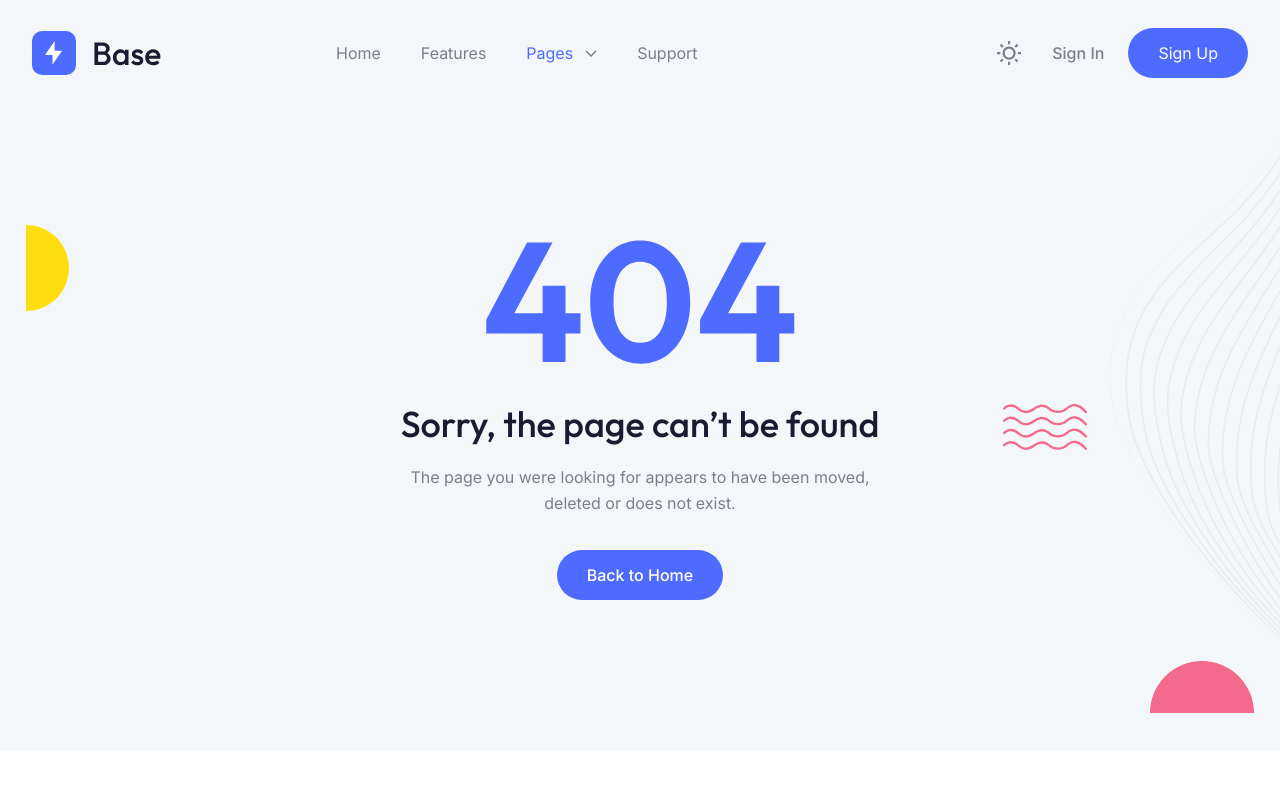
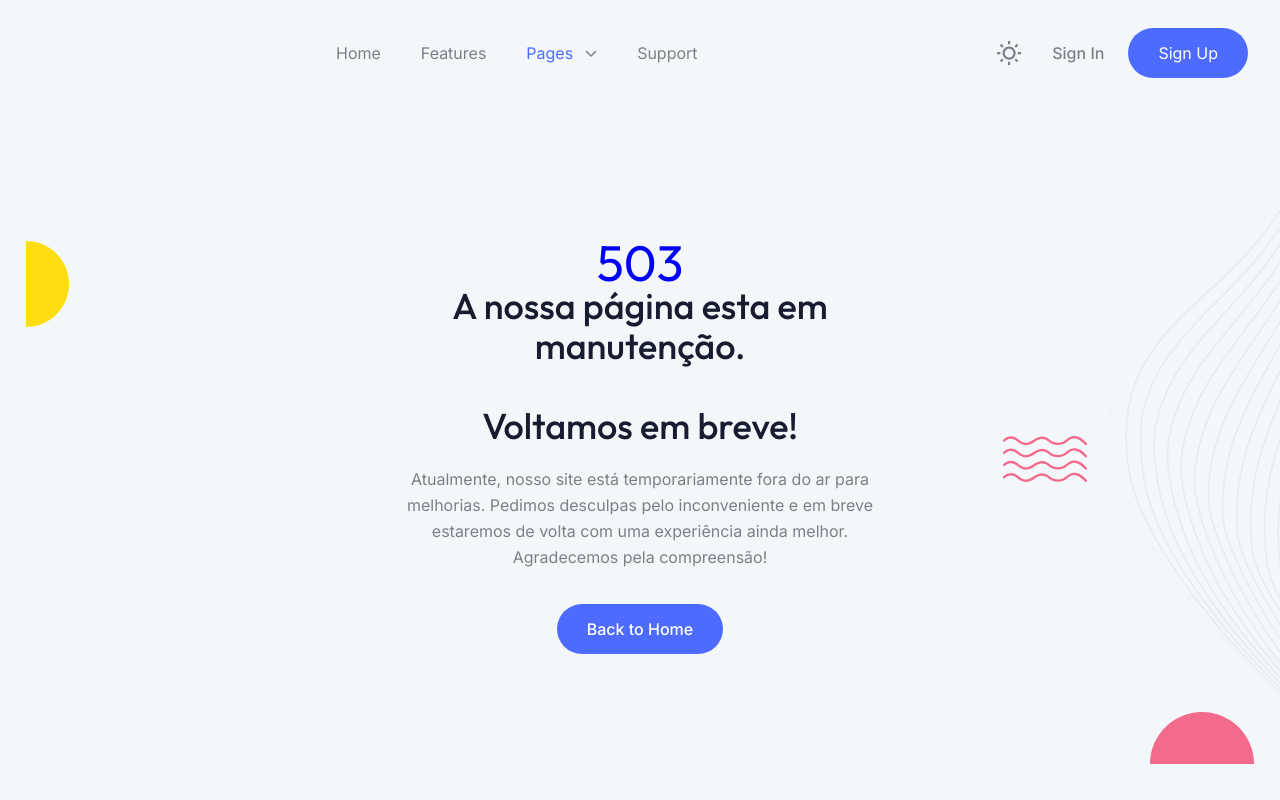
Before and after one commit to STcritic/bdpage, a plain HTML site: page Base-Tailwind-1.0.0/Base-Tailwind-1.0.0/paginaemconstrucao.html in a window 1280 px wide. Shown: the top 800 px of the page. Drawn offline with Linux system fonts and the light colour scheme.

Commit message:
Unknowed

```diff
--- a/Base-Tailwind-1.0.0/Base-Tailwind-1.0.0/paginaemconstrucao.html
+++ b/Base-Tailwind-1.0.0/Base-Tailwind-1.0.0/paginaemconstrucao.html
@@ -5,7 +5,7 @@
   <meta charset="UTF-8" />
   <meta http-equiv="X-UA-Compatible" content="IE=edge" />
   <meta name="viewport" content="width=device-width, initial-scale=1.0" />
-  <title>404 | Base - Tailwind CSS Startup Template</title>
+  <title>503 |Estamos em manutenção</title>
   <link rel="icon" href="favicon.ico">
   <link href="style.css" rel="stylesheet">
 </head>
@@ -20,10 +20,10 @@
     @scroll.window="stickyMenu = (window.pageYOffset > 20) ? true : false">
     <div class="bb ze ki xn 2xl:ud-px-0 oo wf yf i">
       <div class="vd to/4 tc wf yf">
-        <a href="index.html">
+       <!-- <a href="index.html">
           <img class="om" src="images/logo-light.svg" alt="Logo Light" />
           <img class="xc nm" src="images/logo-dark.svg" alt="Logo Dark" />
-        </a>
+        </a>-->
 
         <!-- Hamburger Toggle BTN -->
         <button class="po rc" @click="navigationOpen = !navigationOpen">
@@ -110,10 +110,9 @@
       <img src="images/shape-18.svg" alt="Shape" class="h p q">
 
       <div class="animate_top bb xe rj">
-        <img src="images/404.svg" alt="404" class="bb fb" />
-
-        <h2 class="ek tj eo kk wm gb">Sorry, the page can’t be found</h2>
-        <p class="hb">The page you were looking for appears to have been moved, deleted or does not exist.</p>
+        <h1 style="color: blue;font-size:50px; margin-top: 10px;margin-bottom: 10px;">503</h1>
+        <h2 class="ek tj eo kk wm gb">A nossa página esta em manutenção. <br><br>  Voltamos em breve!</h2>
+        <p class="hb">Atualmente, nosso site está temporariamente fora do ar para melhorias. Pedimos desculpas pelo inconveniente e em breve estaremos de volta com uma experiência ainda melhor. Agradecemos pela compreensão!</p>
 
         <a href="./index.html" class="ek vc rg gh lk ml il _l gi hi">Back to Home</a>
       </div>
@@ -130,7 +129,7 @@
             <a href="index.html">
               <img src="images/logo-light.svg" alt="Logo" class="om" />
               <img src="images/logo-dark.svg" alt="Logo" class="xc nm" />
-            </a>
+            </a>>
 
             <p class="lc fb">Lorem ipsum dolor sit amet, consectetur adipiscing elit.</p>
 
```
Also changed, not shown: backups/logo-dark.svg (added), backups/logo-light.svg (added).
